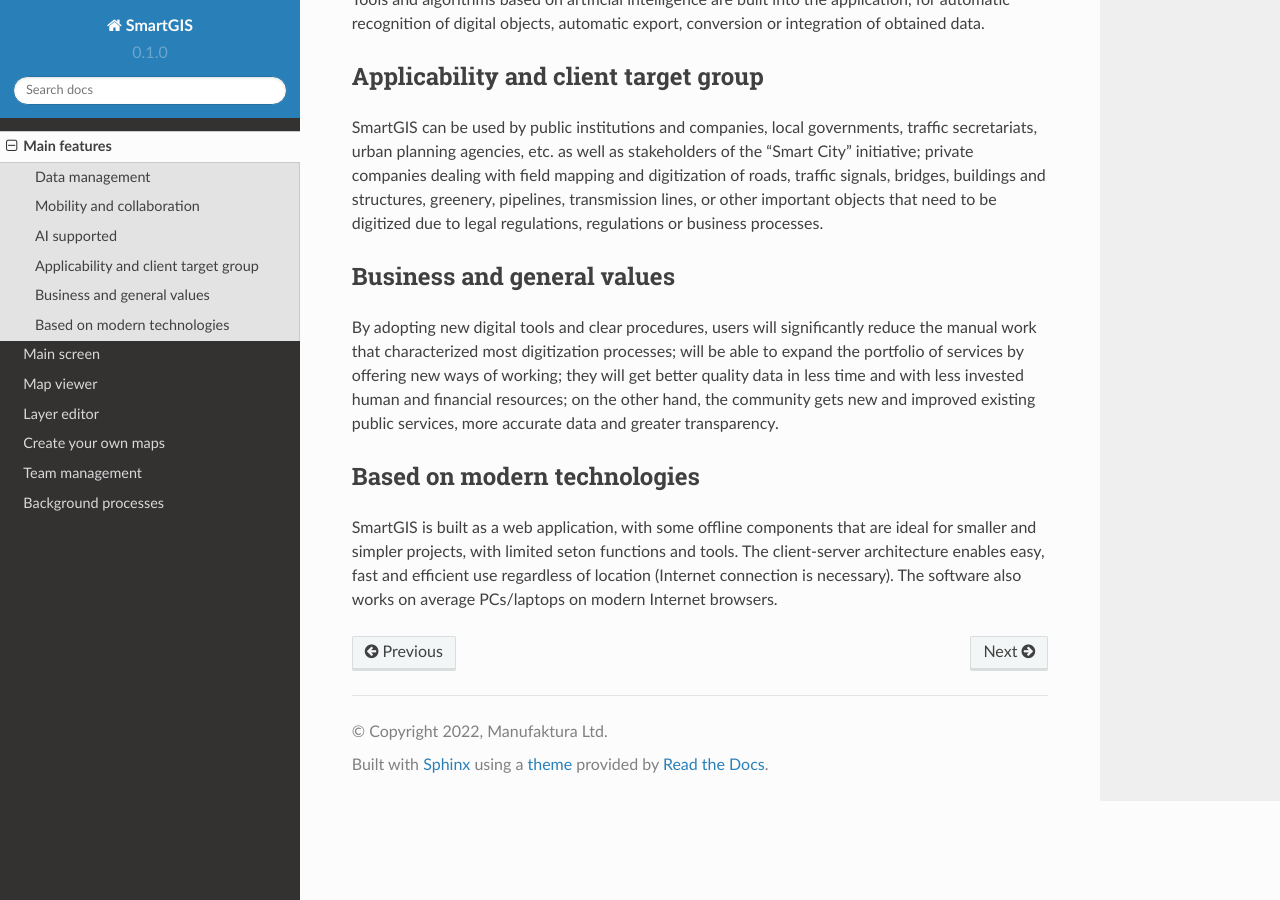
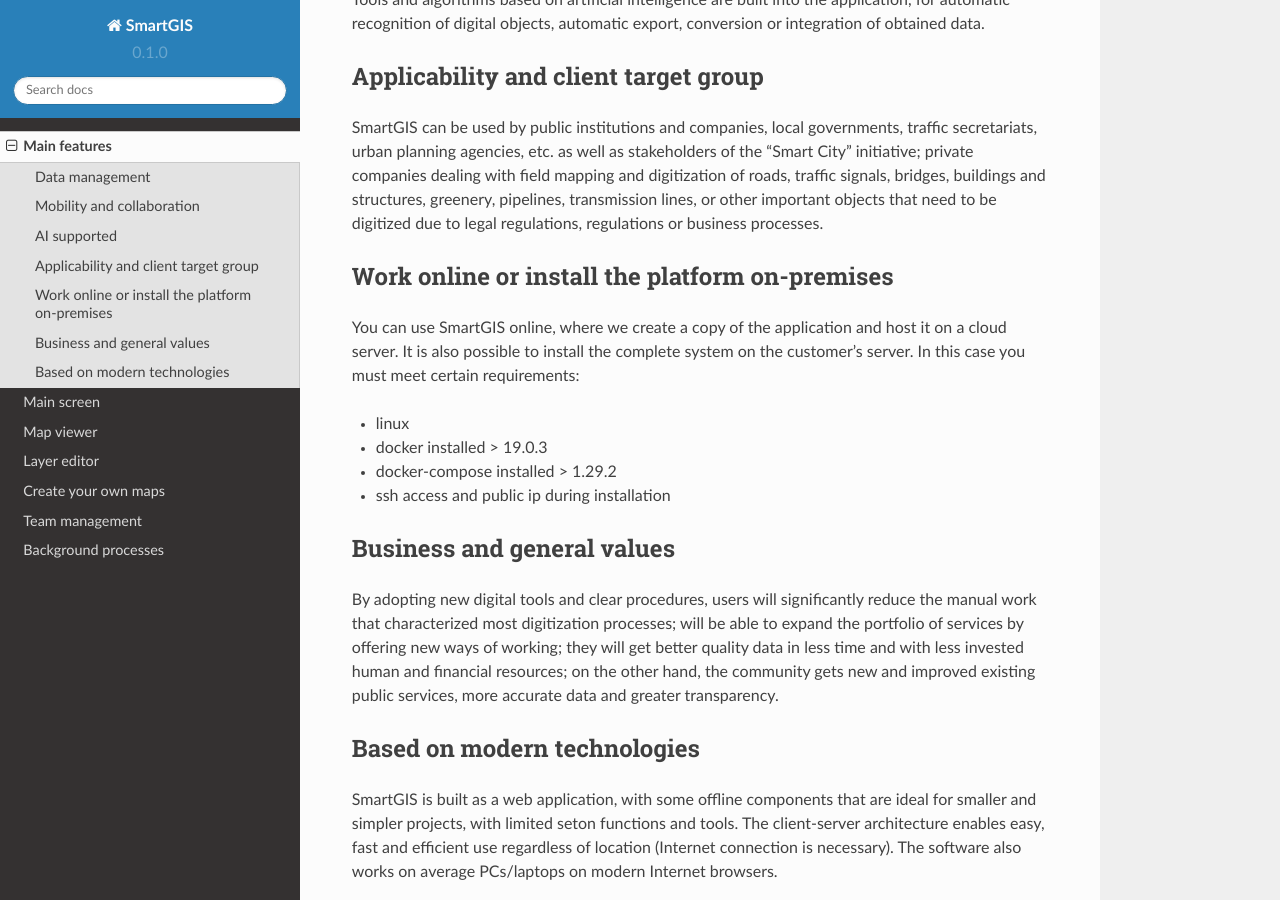
Before and after one commit to aprojanos/smartgis-tutorial, a Sphinx documentation site: the page built from docs/source/introduction.rst, in a window 1280 px wide and 900 px high, scrolled down 844 px. Built offline with Sphinx 7.4.7 and the Read the Docs theme 2.0.0, drawn with Linux system fonts in a browser that asks for light colours.

Commit message:
instrduction - online - on-premises section added

```diff
--- a/docs/source/introduction.rst
+++ b/docs/source/introduction.rst
@@ -26,6 +26,17 @@
 --------------------------------------
 SmartGIS can be used by public institutions and companies, local governments, traffic secretariats, urban planning agencies, etc. as well as stakeholders of the "Smart City" initiative; private companies dealing with field mapping and digitization of roads, traffic signals, bridges, buildings and structures, greenery, pipelines, transmission lines, or other important objects that need to be digitized due to legal regulations, regulations or business processes.
 
+Work online or install the platform on-premises
+-----------------------------------------------
+You can use SmartGIS online, where we create a copy of the application and host it on a cloud server.
+It is also possible to install the complete system on the customer's server. In this case you must meet certain requirements:
+
+* linux
+* docker installed > 19.0.3
+* docker-compose installed > 1.29.2
+* ssh access and public ip during installation
+
+
 Business and general values
 ---------------------------
 By adopting new digital tools and clear procedures, users will significantly reduce the manual work that characterized most digitization processes; will be able to expand the portfolio of services by offering new ways of working; they will get better quality data in less time and with less invested human and financial resources; on the other hand, the community gets new and improved existing public services, more accurate data and greater transparency.
```
